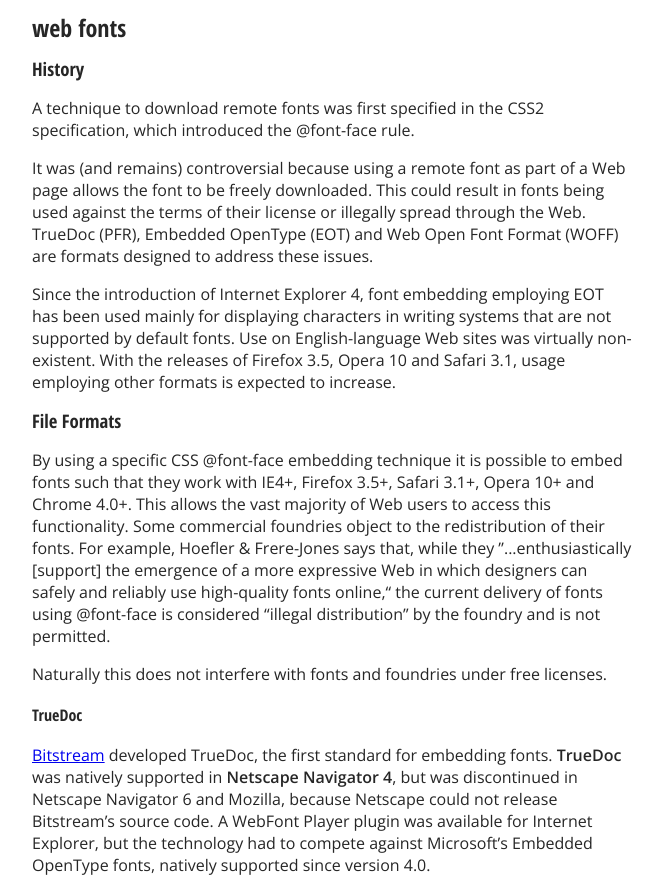
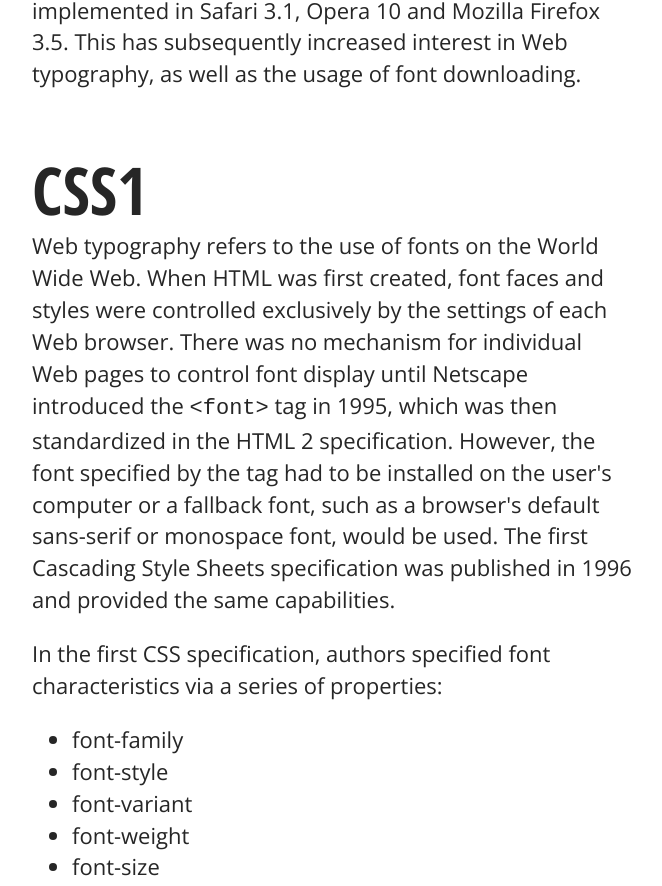
Before and after one commit to thomasweakley/art336-2015-spring-typographic-hierarchy-demo, a plain HTML site: page index.html in a window 1280 px wide. Shown: the part 1693-2579 px from the top of the page, without its empty margins (308-970 px from the left). Drawn offline with nearby package versions, Linux system fonts and the light colour scheme.

Commit message:
Styled Typographic Elements

```diff
--- a/SCSS/_base.scss
+++ b/SCSS/_base.scss
@@ -1,7 +1,9 @@
 body {
-    background-color: #fff;
+    background-color: $background-color;
     color: $color;
     @include body-font-light;
+    font-size: $font-size;
+    line-height: $line-height;
     margin: 0 auto;
     // margin: top/bottom left/right;
     max-width: 600px;
@@ -12,3 +14,43 @@
     @include headline-font;
     line-height: 1;
 }
+
+h1 {
+    font-size: 4em;
+    margin: 1em 0 1.25em 0;
+    //margin: top right bottm left;
+    text-transform: capitalize;
+}
+
+
+h2 {
+    font-size: 3em;
+    margin: 1em 0 .125em 0;
+    text-transform: uppercase;
+}
+
+
+h3 {
+    font-size: 2em;
+    margin: 1em 0 .125em 0;
+    text-transform: capitalize;
+}
+
+
+h4 {
+    font-size: 1.125em;
+    margin: 1em 0 .05em 0;
+}
+
+h1 + p, h2 + p,
+h3 + p, h4 + p {
+    margin-top: 0;
+}
+
+b, strong {
+    @include body-font-bold;
+}
+
+i, em {
+    @include body-font-light-italic;
+}
--- a/index.html
+++ b/index.html
@@ -20,6 +20,8 @@
 
                 <p>Web typography refers to the use of fonts on the World Wide Web. When HTML was first created, font faces and styles were controlled exclusively by the settings of each Web browser. There was no mechanism for individual Web pages to control font display until Netscape introduced the <code>&lt;font&gt;</code> tag in 1995, which was then standardized in the HTML 2 specification. However, the font specified by the tag had to be installed on the user's computer or a fallback font, such as a browser's default sans-serif or monospace font, would be used. The first Cascading Style Sheets specification was published in 1996 and provided the same capabilities.</p>
 
+                <p>Web typography refers to the use of fonts on the World Wide Web. When HTML was first created, font faces and styles were controlled exclusively by the settings of each Web browser. There was no mechanism for individual Web pages to control font display until Netscape introduced the <code>&lt;font&gt;</code> tag in 1995, which was then standardized in the HTML 2 specification. However, the font specified by the tag had to be installed on the user's computer or a fallback font, such as a browser's default sans-serif or monospace font, would be used. The first Cascading Style Sheets specification was published in 1996 and provided the same capabilities.</p>
+
                 <blockquote>
                 <p>Being a web designer will soon require a deeper understanding of typography and how typefaces work. As we move in this direction, our options may be limited at first, but the pool of choices will steadily grow. And as we know, with great power comes great responsibility. Just because you can use the font that looks like it’s wearing bellbottoms, doesn’t mean you should.</p>
                     <cite>Jason Santa Maria</cite>
@@ -28,6 +30,8 @@
                 <p>The CSS2 specification was released in 1998 and attempted to improve the font selection process by adding font matching, synthesis and download. These techniques did not gain much use, and were removed in the CSS2.1 specification. However, Internet Explorer added support for the font downloading feature in version 4.0, released in 1997. Font downloading was later included in the CSS3 fonts module, and has since been implemented in Safari 3.1, Opera 10 and Mozilla Firefox 3.5. This has subsequently increased interest in Web typography, as well as the usage of font downloading.</p>
 
                 <h2>css1</h2>
+
+                <p>Web typography refers to the use of fonts on the World Wide Web. When HTML was first created, font faces and styles were controlled exclusively by the settings of each Web browser. There was no mechanism for individual Web pages to control font display until Netscape introduced the <code>&lt;font&gt;</code> tag in 1995, which was then standardized in the HTML 2 specification. However, the font specified by the tag had to be installed on the user's computer or a fallback font, such as a browser's default sans-serif or monospace font, would be used. The first Cascading Style Sheets specification was published in 1996 and provided the same capabilities.</p>
 
                 <p>In the first CSS specification, authors specified font characteristics via a series of properties:</p>
 
@@ -84,7 +88,7 @@
                 <p>Naturally this does not interfere with fonts and foundries under free licenses.</p>
 
                 <h4>TrueDoc</h4>
-                <p><a href="http://www.monotype.com/libraries/bitstream" target="_blank" title="Bitstream Website">Bitstream</a> developed TrueDoc, the first standard for embedding fonts. <strong>TrueDoc</strong> was natively supported in <b>Netscape Navigator 4</b>, but was discontinued in Netscape Navigator 6 and Mozilla, because Netscape could not release Bitstream&rsquo;s source code. A WebFont Player plugin was available for Internet Explorer, but the technology had to compete against Microsoft&rsquo;s Embedded OpenType fonts, natively supported since version 4.0.</p>
+                <p><a href="http://www.monotype.com/libraries/bitstream" target="_blank" title="Bitstream Website">Bitstream</a> developed <strong>TrueDoc</strong>, the first standard for embedding fonts. TrueDoc was natively supported in <b>Netscape Navigator 4</b>, but was discontinued in Netscape Navigator 6 and Mozilla, because Netscape could not release Bitstream&rsquo;s source code. A WebFont Player plugin was available for Internet Explorer, but the technology had to compete against Microsoft&rsquo;s Embedded OpenType fonts, natively supported since version 4.0.</p>
 
                 <h4>Embedded OpenType</h4>
                 <p>Internet Explorer has supported font embedding through the proprietary Embedded OpenType standard since version 4.0. It uses digital rights management techniques to help prevent fonts <i>from being copied</i> and used without a license. A simplified subset of EOT has been formalized under the name of CWT Compatibility Web Type, <em>formerly EOT-Lite</em></p>
--- a/scss/_globals.scss
+++ b/scss/_globals.scss
@@ -12,7 +12,7 @@
   font-weight: 300;
 }
 
-@mixin body-font-light-bold {
+@mixin body-font-bold {
   font-family: 'Open Sans', helvetica, verdana, sans-serif;
   font-style: normal;
   font-weight: 600;
@@ -24,4 +24,8 @@
   font-weight: 700;
 }
 
+//* reuseable variables, define variables in globals.scss then put in base.scss;
 $color: #262626;
+$font-size: 22px;
+$line-height: 1.45;
+$background-color: #fff;
```
Also changed, not shown: css/main.css.
